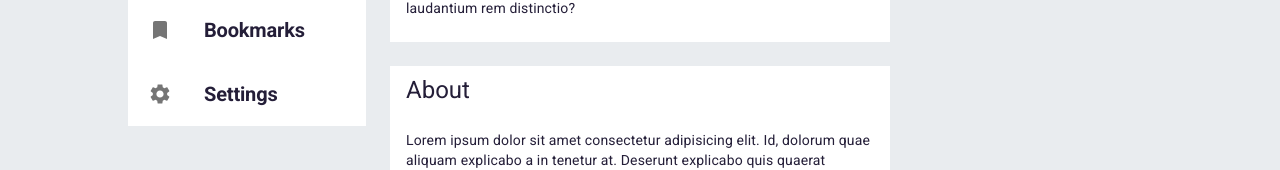
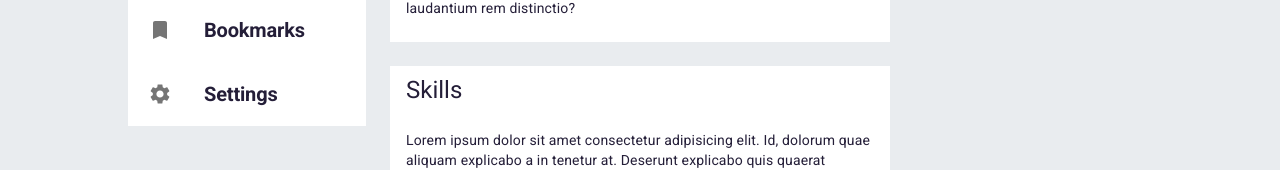
Before and after one commit to jpzambranoleon/project-neo-front-end, a React (Create React App) app: page /profile in a window 1280 px wide. Shown: the part 626-796 px from the top of the page. Built offline with nearby package versions, Linux system fonts and the light colour scheme.

Commit message:
updated Skills.jsx

```diff
--- a/src/pages/profilePage/components/Skills.jsx
+++ b/src/pages/profilePage/components/Skills.jsx
@@ -5,7 +5,7 @@ const Skills = () => {
         <Box sx={{ mt: 3, bgcolor: "white" }}>
             <ListItem>
                 <Typography variant="h5">
-                    About
+                    Skills
                 </Typography>
             </ListItem>
             <CardContent>
```
